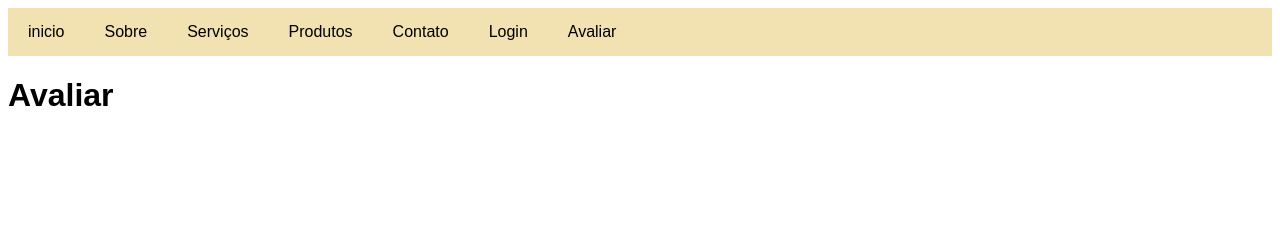
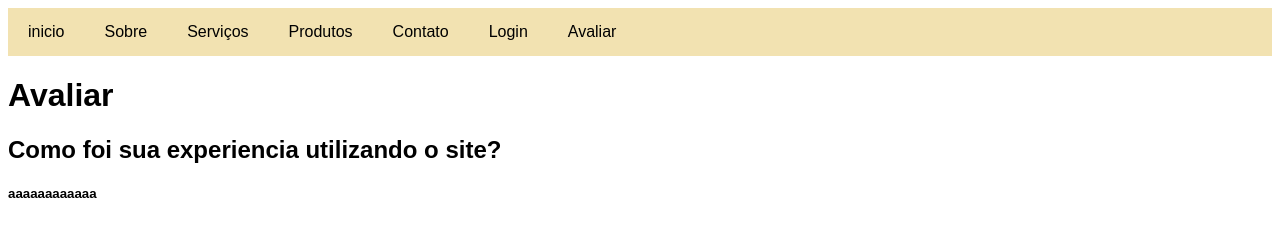
Before and after one commit to BiaGaio/ProgInt2025, a plain HTML site: page menu/avaliar.html in a window 1280 px wide. Drawn offline with Linux system fonts and the light colour scheme.

Commit message:
evoluindo, tipo o crescimento de crianca sabe?

```diff
--- a/menu/avaliar.html
+++ b/menu/avaliar.html
@@ -33,6 +33,7 @@
         </nav>
     </header>
     <h1>Avaliar</h1>
-
+    <h2>Como foi sua experiencia utilizando o site?</h2>
+    <h5>aaaaaaaaaaaa</h5>
 </body>
 </html>
```
Also changed, not shown: menu/inicio.html (+1 -0 lines).
